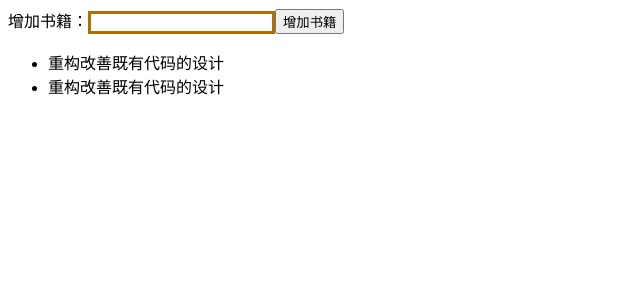
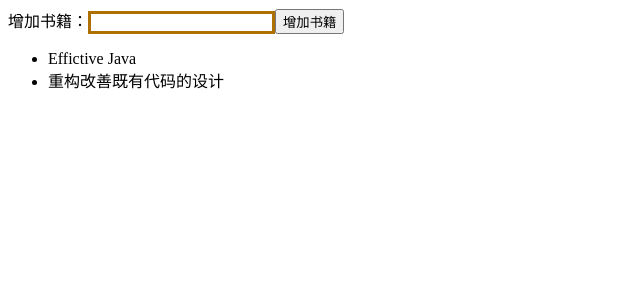
Before and after one commit to QinghangPeng/react-web, a React (Create React App) app: page / in a window 1280 px wide. Shown: the top 300 px of the page, without its empty margins (0-640 px from the left). Built offline with nearby package versions, Linux system fonts and the light colour scheme.

Commit message:
Parent and child components pass values

```diff
--- a/src/Bookcase.js
+++ b/src/Bookcase.js
@@ -6,6 +6,9 @@ class Bookcase extends Component {
     //构造器
     constructor(props) {
         super(props)
+        this.deleteItem = this.deleteItem.bind(this)
+        this.inputChange = this.inputChange.bind(this)
+        this.addListItem = this.addListItem.bind(this)
         this.state = {
             inputValue: '',
             list:['Effictive Java','重构改善既有代码的设计']
@@ -42,8 +45,8 @@ class Bookcase extends Component {
                 {/* 这是一个div的注释 */}
                 <div>
                     <label htmlFor = "jp">增加书籍：</label>
-                    <input id = "jp" className = "input" value = {this.state.inputValue} onChange = {this.inputChange.bind(this)}/>
-                    <button onClick = {this.addListItem.bind(this)}>增加书籍</button>
+                    <input id = "jp" className = "input" value = {this.state.inputValue} onChange = {this.inputChange}/>
+                    <button onClick = {this.addListItem}>增加书籍</button>
                 </div>
                 <ul>
                     {
@@ -56,9 +59,12 @@ class Bookcase extends Component {
                                 >
                                 </li>
                                 */
-                                <div>
-                                    <BookcaseItem />
-                                </div>
+                                <BookcaseItem
+                                    key = {item + index}
+                                    content = {item}
+                                    index = {index}
+                                    deleteItem = {this.deleteItem}
+                                />
                             )
                         })
                     }
--- a/src/BookcaseItem.js
+++ b/src/BookcaseItem.js
@@ -1,9 +1,19 @@
 import React, { Component } from 'react';
 class BookcaseItem extends Component {
+
+    constructor(props) {
+        super(props)
+        this.handleClick = this.handleClick.bind(this)
+    }
     render() {
         return (
-            <li>重构改善既有代码的设计</li>
+            <li onClick = {this.handleClick}>{this.props.content}</li>
          );
+    }
+
+    //functions
+    handleClick() {
+        this.props.deleteItem(this.props.index)
     }
 }
 
```
